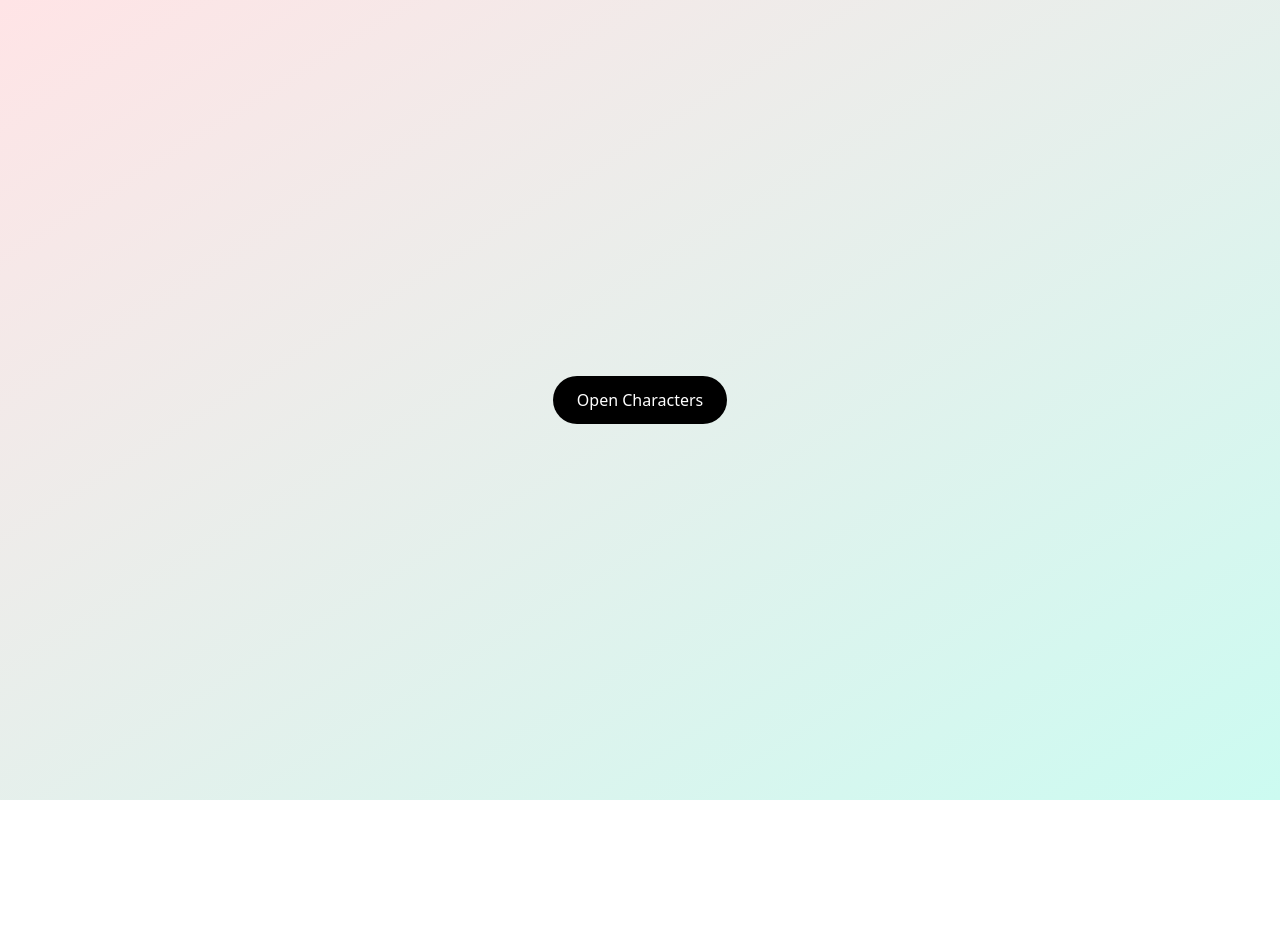
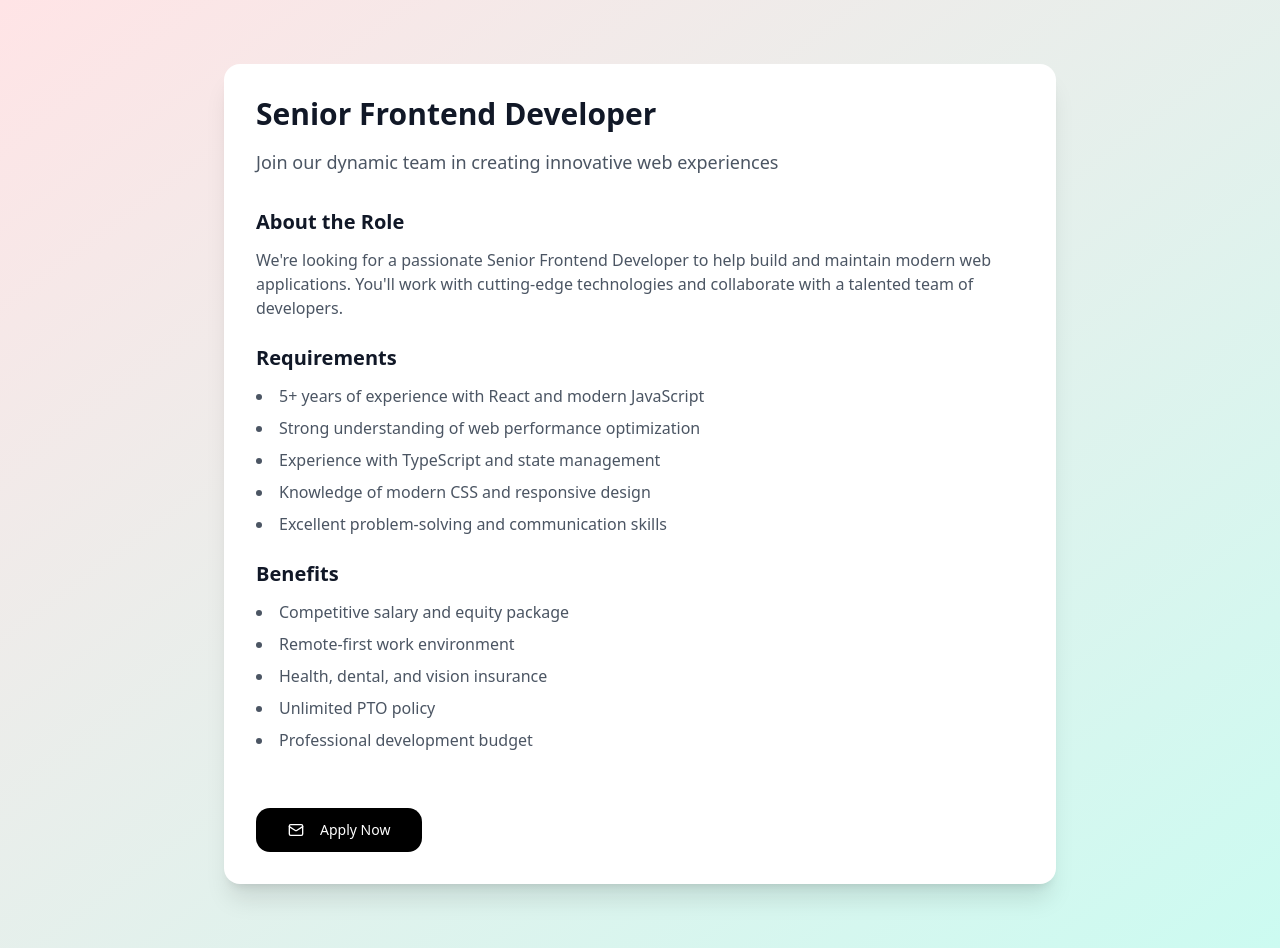
Before and after one commit to Filip-Lasyk/popup-garden, a React (Vite) app: page / in a window 1280 px wide. Before the commit the page ends 800 px from the top, so only its background shows below. Built offline with nearby package versions, Linux system fonts and the light colour scheme.

Commit message:
Refactor Index page
Update the Index page to display a basic site with a job description.  The specific implementation details are not included in this commit.

```diff
--- a/src/pages/Index.tsx
+++ b/src/pages/Index.tsx
@@ -1,19 +1,63 @@
 
-import { useState } from "react";
-import CharacterDialog from "@/components/CharacterDialog";
+import { Button } from "@/components/ui/button";
+import { Mail } from "lucide-react";
 
 const Index = () => {
-  const [isDialogOpen, setIsDialogOpen] = useState(false);
+  return (
+    <div className="min-h-screen bg-gradient-to-br from-rose-100 to-teal-100">
+      <div className="max-w-4xl mx-auto px-4 py-16 sm:px-6 lg:px-8">
+        <div className="bg-white rounded-2xl shadow-xl p-8 space-y-8">
+          {/* Job Header */}
+          <div className="space-y-4">
+            <h1 className="text-3xl font-bold text-gray-900">Senior Frontend Developer</h1>
+            <p className="text-lg text-gray-600">Join our dynamic team in creating innovative web experiences</p>
+          </div>
 
-  return (
-    <div className="min-h-screen flex items-center justify-center bg-gradient-to-br from-rose-100 to-teal-100">
-      <button
-        onClick={() => setIsDialogOpen(true)}
-        className="bg-black text-white px-6 py-3 rounded-full font-medium hover:scale-105 transition-transform duration-200"
-      >
-        Open Characters
-      </button>
-      <CharacterDialog isOpen={isDialogOpen} onOpenChange={setIsDialogOpen} />
+          {/* Job Details */}
+          <div className="space-y-6">
+            <section className="space-y-3">
+              <h2 className="text-xl font-semibold text-gray-900">About the Role</h2>
+              <p className="text-gray-600">
+                We're looking for a passionate Senior Frontend Developer to help build and maintain modern web applications.
+                You'll work with cutting-edge technologies and collaborate with a talented team of developers.
+              </p>
+            </section>
+
+            <section className="space-y-3">
+              <h2 className="text-xl font-semibold text-gray-900">Requirements</h2>
+              <ul className="list-disc list-inside text-gray-600 space-y-2">
+                <li>5+ years of experience with React and modern JavaScript</li>
+                <li>Strong understanding of web performance optimization</li>
+                <li>Experience with TypeScript and state management</li>
+                <li>Knowledge of modern CSS and responsive design</li>
+                <li>Excellent problem-solving and communication skills</li>
+              </ul>
+            </section>
+
+            <section className="space-y-3">
+              <h2 className="text-xl font-semibold text-gray-900">Benefits</h2>
+              <ul className="list-disc list-inside text-gray-600 space-y-2">
+                <li>Competitive salary and equity package</li>
+                <li>Remote-first work environment</li>
+                <li>Health, dental, and vision insurance</li>
+                <li>Unlimited PTO policy</li>
+                <li>Professional development budget</li>
+              </ul>
+            </section>
+          </div>
+
+          {/* Apply Button */}
+          <div className="pt-6">
+            <Button
+              className="w-full sm:w-auto bg-black hover:bg-black/90 text-white"
+              size="lg"
+            >
+              <Mail className="mr-2 h-4 w-4" />
+              Apply Now
+            </Button>
+          </div>
+        </div>
+      </div>
     </div>
   );
 };
```
